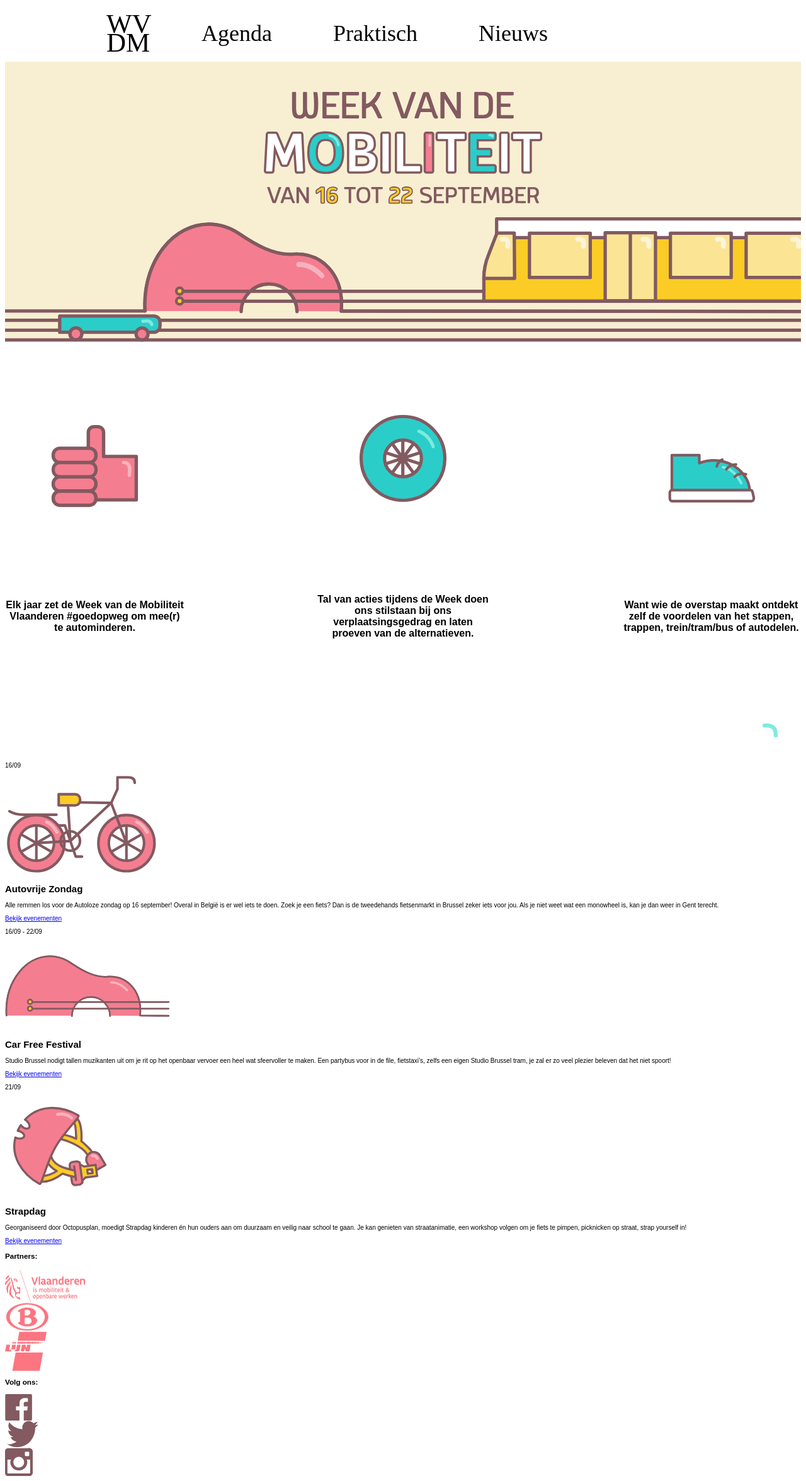
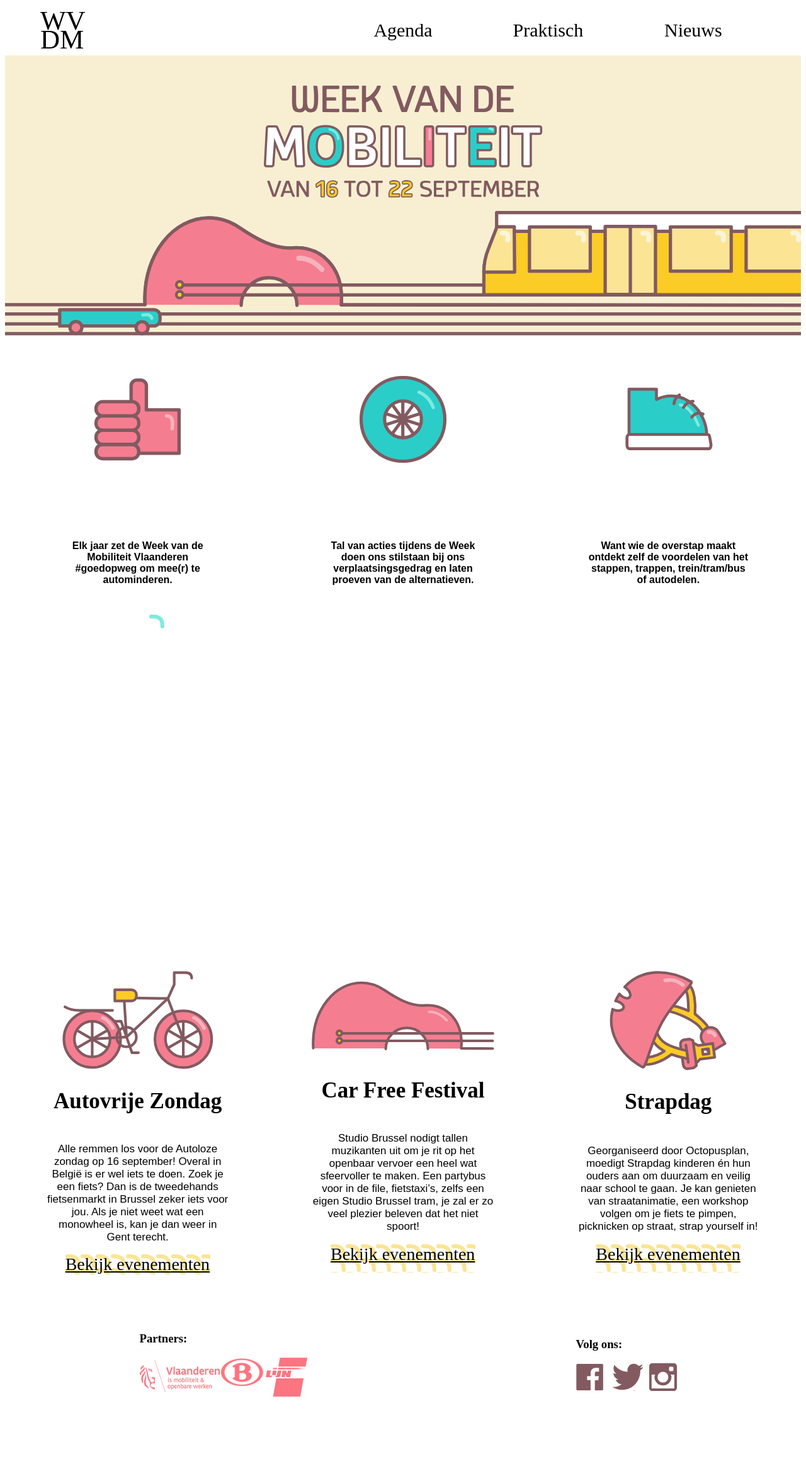
Before and after one commit to billievanderhaeghen/ma3, a PHP site: page / in a window 1280 px wide. Shown: the whole page at 63% size. After the commit the page ends 2218 px from the top, so only its background shows below. Run offline with PHP 8.4, Linux system fonts and the light colour scheme; data that the repository does not hold is empty; some libraries are stand-ins or nearby versions.

Commit message:
responsible layout home

```diff
--- a/src/css/style.css
+++ b/src/css/style.css
@@ -27,16 +27,6 @@
   display: flex;
   justify-content: space-between;
   align-items: center;
-}
-
-.active {
-  border-bottom: 3px solid var(--blue);
-  height: 8rem;
-  width: 18vw;
-  display: flex;
-  justify-content: center;
-  align-items: center;
-  /* width: 25vw; */
 }
 
 .nav-a {
@@ -80,7 +70,6 @@
 }
 
 .about-p {
-  width: 28.5rem;
   font-size: 1.6rem;
   text-align: center;
   font-weight: bolder;
@@ -92,19 +81,14 @@
   justify-content: center;
   width: 20rem;
   height: 18.5rem;
-}
-
-.overstap {
-
-  & .positioning-about-img {
-
-    align-items: center;
-  }
+  align-items: center;
 }
 
 /* events */
 
 .events-header, .ag-header {
+  width: 26rem;
+  margin-top: -1.3rem;
   background-image: url(../assets/img/bordershadow_blue.png);
   background-repeat: no-repeat;
   background-position: 97% 13%;
@@ -213,6 +197,14 @@
 }
 
 /* footer */
+
+.footer {
+  display: flex;
+  flex-flow: row wrap;
+  font-size: 1.6rem;
+  font-family: MairyBook;
+  color: var(--red);
+}
 
 .partner-link div {
   background-image: url(../assets/img/icons_partner.png);
@@ -506,93 +498,262 @@
   margin-right: .8rem;
 }
 
-@media only screen and (min-width: 1024px) {
+@media only screen and (min-width: 1025px) {
 
-  .svg-header-mobile {
+  .header-container {
+    justify-content: space-between;
+    width: 90vw;
+    height: 8rem;
+  }
+
+  .nav-a {
+    width: 18vw;
+    font-size: 3rem;
+    justify-content: center;
+    align-items: center;
+    flex-flow: column;
+  }
+
+  .events-home {
+    display: grid;
+    grid-template-columns: repeat(3, 40rem);
+    justify-content: center;
+    grid-gap: 2rem;
+    height: 40rem;
+  }
+
+  .home-event1 {
     display: none;
   }
 
-  @keyframes translate {
-
-    0% {
-      transform: translateX(90rem);
-    }
-
-    100% {
-      transform: translateX(0);
-    }
+  .home-event4 {
+    grid-column: 1;
   }
 
-  @keyframes translateback {
-
-    0% {
-      transform: translateX(-40rem);
-    }
-
-    100% {
-      transform: translateX(0);
-    }
+  .about {
+    display: flex;
+    flex-flow: row;
+    justify-content: center;
+    align-items: center;
+    height: 45rem;
   }
 
-  .navigation {
-    width: 55rem;
+  .article-about {
+    width: 35vw;
   }
 
-  .header-container {
-    justify-content: space-betweem;
-    width: 86vw;
+  .about-p {
+    width: 20vw;
+  }
+
+  .dagen {
+    height: 67rem;
+  }
+
+  .dag-img {
+    width: 100%;
+  }
+
+  .dagen-article {
+    width: 32rem;
+  }
+
+  .dag-button {
+    width: 23rem;
+  }
+
+  /* footer */
+
+  .footer {
+    justify-content: space-around;
+    align-items: center;
+    width: 100vw;
     height: 9rem;
   }
 
-  .nav-a {
-    font-size: 3.6rem;
+  .partners .links, .social .links {
+    display: flex;
+  }
 
-    &:hover {
-      text-decoration: underline;
-    }
-
+  .social .links {
+    display: flex;
+    justify-content: space-between;
+    width: 16rem;
   }
 
 }
 
-@media only screen and (max-width: 768px) {
+@media only screen and (max-width: 1024px) {
 
   .header-container {
-    justify-content: space-around;
-    width: 100vw;
+    justify-content: space-between;
+    width: 90vw;
     height: 8rem;
   }
 
   .nav-a {
-    width: 25vw;
-    font-size: 1.8rem;
+    width: 18vw;
+    font-size: 3rem;
     justify-content: center;
     align-items: center;
     flex-flow: column;
   }
+
+  .events-home {
+    display: grid;
+    grid-template-columns: repeat(3, 1fr);
+    grid-gap: 2rem;
+  }
+
+  .home-event1 {
+    display: none;
+  }
+
+  .home-event4 {
+    grid-column: 1;
+  }
+
+  .about {
+    display: flex;
+    flex-flow: row;
+    justify-content: center;
+    align-items: center;
+    height: 45rem;
+  }
+
+  .about-article {
+    width: 35vw;
+  }
+
+  .about-p {
+    width: 30vw;
+  }
+
+  .dagen {
+    height: 67rem;
+  }
+
+  .dag-img {
+    width: 23rem;
+  }
+
+  .dagen-article {
+    width: 31vw;
+  }
+
+  .dag-button {
+    width: 23rem;
+  }
+
+  /* footer */
+
+  .footer {
+    justify-content: space-around;
+    align-items: center;
+    width: 100vw;
+    height: 9rem;
+  }
+
+  .partners .links, .social .links {
+    display: flex;
+  }
+
+  .social .links {
+    display: flex;
+    justify-content: space-between;
+    width: 16rem;
+  }
+
+}
+
+@media only screen and (max-width: 749px) {
+
+  /* header */
+
+  .header-container {
+    justify-content: space-between;
+    width: 90vw;
+    height: 8rem;
+  }
+
+  .nav-a {
+    width: 18vw;
+    font-size: 3rem;
+    justify-content: center;
+    align-items: center;
+    flex-flow: column;
+  }
+
+  .events-home {
+    display: grid;
+    grid-template-columns: 1fr 1fr;
+    grid-gap: 2rem;
+  }
+
+  .article-about {
+    width: 25rem;
+  }
+
+  .about {
+    display: flex;
+    flex-flow: row wrap;
+    justify-content: center;
+    align-items: center;
+    height: 67rem;
+  }
+
+  .home-event1 {
+    display: block;
+    grid-column: 1;
+  }
+
+  .home-event4 {
+    grid-column: 2;
+  }
+
+  .dagen {
+    height: 118rem;
+  }
+
+  .dagen-article {
+    width: 47vw;
+  }
+
+  .strapdag {
+    width: 53vw;
+  }
+
+  .dag-button {
+    width: 23rem;
+  }
+
+  /* footer */
+
+  .footer {
+    justify-content: space-around;
+    align-items: center;
+    width: 100vw;
+    height: 9rem;
+  }
+
+  .partners .links, .social .links {
+    display: flex;
+  }
+
+  .social .links {
+    display: flex;
+    justify-content: space-between;
+    width: 16rem;
+  }
+
 }
 
 @media only screen and (max-width: 570px) {
-  @keyframes translate {
 
-    0% {
-      transform: translateX(20em);
-    }
-
-    100% {
-      transform: translateX(0);
-    }
-  }
-
-  @keyframes translateback {
-
-    0% {
-      transform: translateX(-20rem);
-    }
-
-    100% {
-      transform: translateX(0);
-    }
+  .events-home {
+    display: grid;
+    grid-template-columns: 1fr;
+    grid-gap: 2rem;
   }
 
   /* header */
@@ -933,4 +1016,73 @@
 
 .dagen {
   background-color: var(--blue);
+  display: flex;
+  flex-flow: row wrap;
+  justify-content: space-around;
 }
+
+.dagen-article {
+  background-color: white;
+  border-radius: 2rem;
+  align-self: center;
+  display: flex;
+  flex-flow: column nowrap;
+  justify-content: center;
+  padding: 1.5rem;
+}
+
+.carfree .date-border {
+  width: 22rem;
+}
+
+.date-border {
+  background-color: var(--blue);
+  color: white;
+  height: 4rem;
+  width: 10rem;
+  font-size: 3rem;
+  font-weight: bold;
+  border-radius: 2rem;
+  display: flex;
+  align-self: flex-end;
+  justify-content: center;
+  align-items: center;
+}
+
+.dag-div {
+  display: flex;
+  flex-flow: column nowrap;
+  align-items: center;
+  justify-content: space-around;
+  height: 48rem;
+}
+
+.dag-title {
+  font-size: 3.5rem;
+  font-family: MairyBook;
+  color: var(--red);
+}
+
+.dag-p {
+  font-size: 1.7rem;
+  text-align: center;
+  color: var(--textBrown);
+}
+
+.dag-button {
+  @apply --my-radius-rect;
+  align-items: center;
+  height: 4.5rem;
+  justify-content: center;
+  background-color: var(--yellow);
+  font-size: 2.8rem;
+  font-family: MairyBook;
+  color: var(--textBrown);
+  background-image: url(../assets/img/bordershadow_yellow.png);
+
+  &:hover {
+    color: white;
+    background-color: var(--blue);
+    background-image: url(../assets/img/bordershadow_blue.png);
+  }
+}
--- a/src/view/events/index.php
+++ b/src/view/events/index.php
@@ -71,7 +71,7 @@
     <div class="event-cards events-home">
       <div class="results-space"></div>
       <?php foreach($events as $event): ?>
-        <article class="event-card">
+        <article class="event-card home-event<?php echo $event["id"]; ?>">
           <a class="card-link" href="index.php?page=detail&amp;id=<?php echo $event["id"]; ?>">
           <img class="event-card-img"
               src="assets/img/events/<?php echo $event["code"];?>/1.jpg"
--- a/src/view/layout.php
+++ b/src/view/layout.php
@@ -32,6 +32,7 @@
       <?php echo $content; ?>
     </div>
     <footer class="footer">
+      <div class="footer">
         <div class="partners">
           <h3>Partners:</h3>
           <div class="links">
@@ -48,6 +49,7 @@
             <a href="#" class="social-link"><div class="ig-img"></div></a>
           </div>
         </div>
+      </div>
     </footer>
   </body>
 </html>
```
Also changed, not shown: other parts of src/css/style.css (+20 -98 lines), src/assets/img/illustrations_gitaar.svg, src/assets/img/illustrations_schoen.svg. Lines whose indentation alone changed are shown as unchanged.
